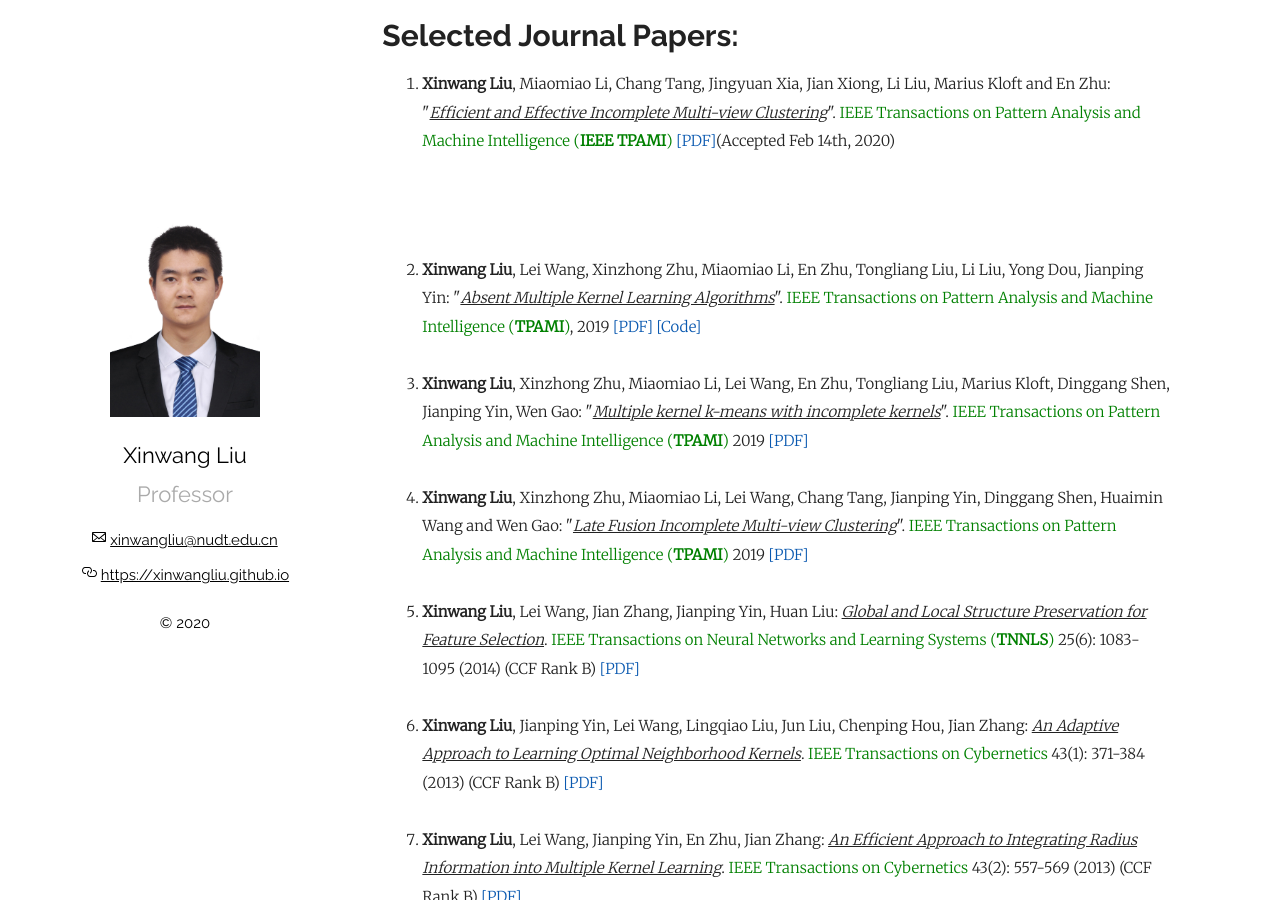
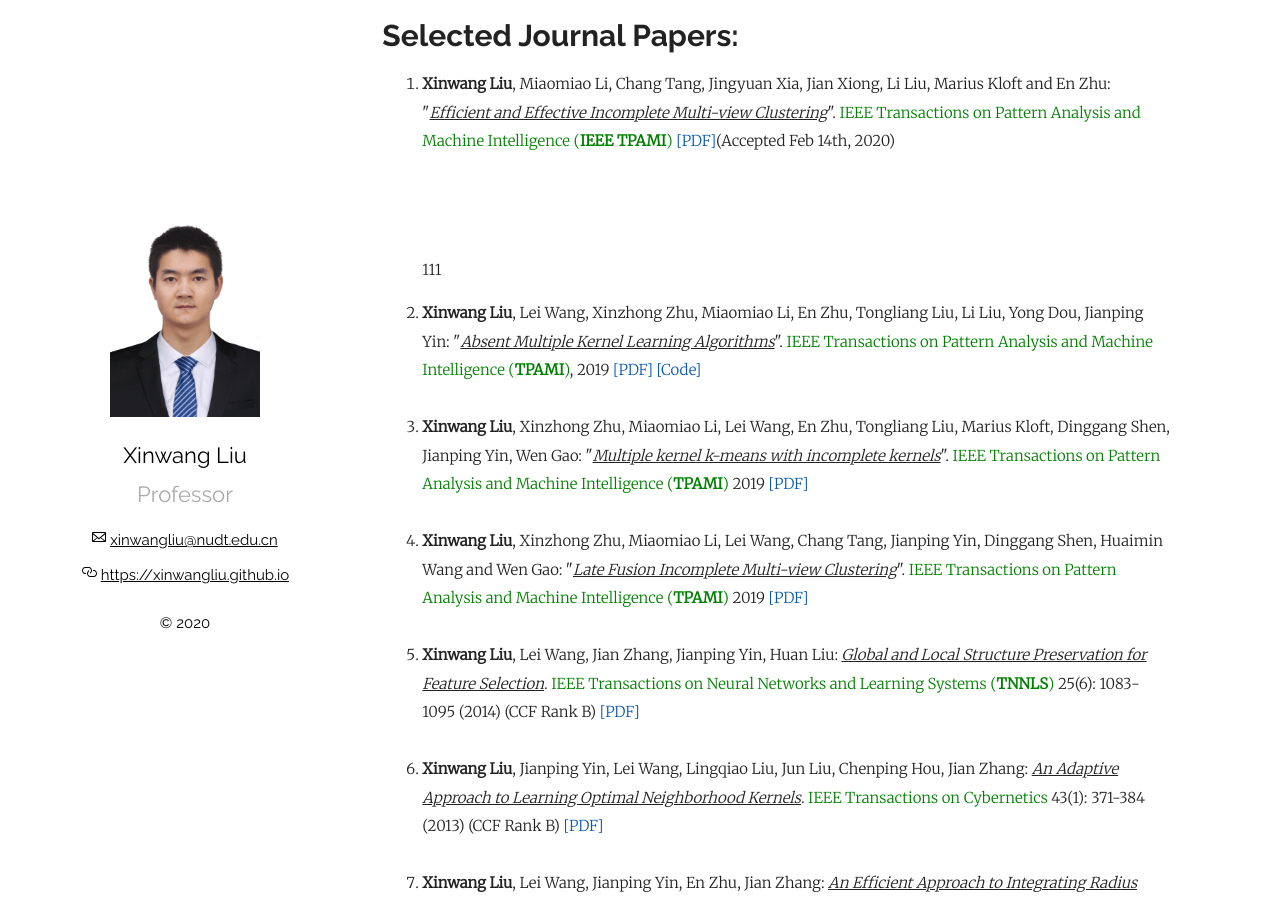
Before and after one commit to wx-liang/xinwangliu.github.io, a Jekyll site: the page built from index.md, in a window 1280 px wide and 900 px high, scrolled down 648 px. Built offline with Jekyll 4.4.1, drawn with Linux system fonts in a browser that asks for light colours; our own code applies the rules of GitHub Pages for plain Markdown files.

Commit message:
Update index.md

```diff
--- a/index.md
+++ b/index.md
@@ -28,7 +28,7 @@
 <ol>
 
 <li> <b>Xinwang Liu</b>, Miaomiao Li, Chang Tang, Jingyuan Xia, Jian Xiong, Li Liu, Marius Kloft and En Zhu: "<i><u>Efficient and Effective Incomplete Multi-view Clustering</u></i>". <font color="green">IEEE Transactions on Pattern Analysis and Machine Intelligence (<b>IEEE TPAMI</b>)</font> <a href = "https://sci-hub.tw/https://ieeexplore.ieee.org/document/9001210/">[PDF]</a>(Accepted Feb 14th, 2020)</li>
-<p style="margin-top: 100px;"> </p>
+<p style="margin-top: 100px;">111</p>
 <li> <b>Xinwang Liu</b>, Lei Wang, Xinzhong Zhu, Miaomiao Li, En Zhu, Tongliang Liu, Li Liu, Yong Dou, Jianping Yin: "<i><u>Absent Multiple Kernel Learning Algorithms</u></i>". <font color="green">IEEE Transactions on Pattern Analysis and Machine Intelligence (<b>TPAMI</b>)</font>, 2019 <a href = "https://tongliang-liu.github.io/papers/TPAMIAbsentKernel.pdf">[PDF]</a> <a href = "https://github.com/xinwangliu/absentkernel">[Code]</a></li>
 <br>
 <li> <b>Xinwang Liu</b>, Xinzhong Zhu, Miaomiao Li, Lei Wang, En Zhu, Tongliang Liu, Marius Kloft, Dinggang Shen, Jianping Yin, Wen Gao: "<i><u>Multiple kernel k-means with incomplete kernels</u></i>". <font color="green">IEEE Transactions on Pattern Analysis and Machine Intelligence (<b>TPAMI</b>)</font> 2019 <a href = "https://tongliang-liu.github.io/papers/TPAMIK-means.pdf">[PDF]</a></li>
```
